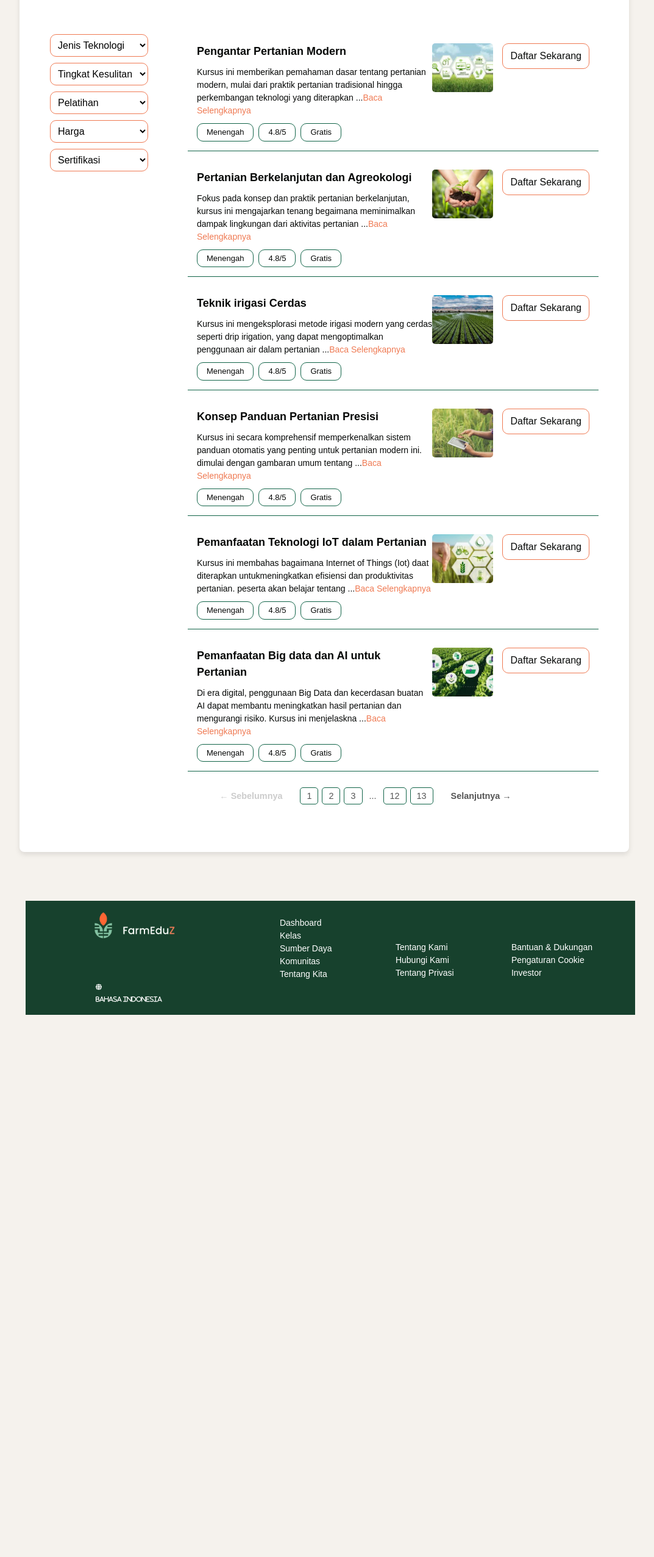
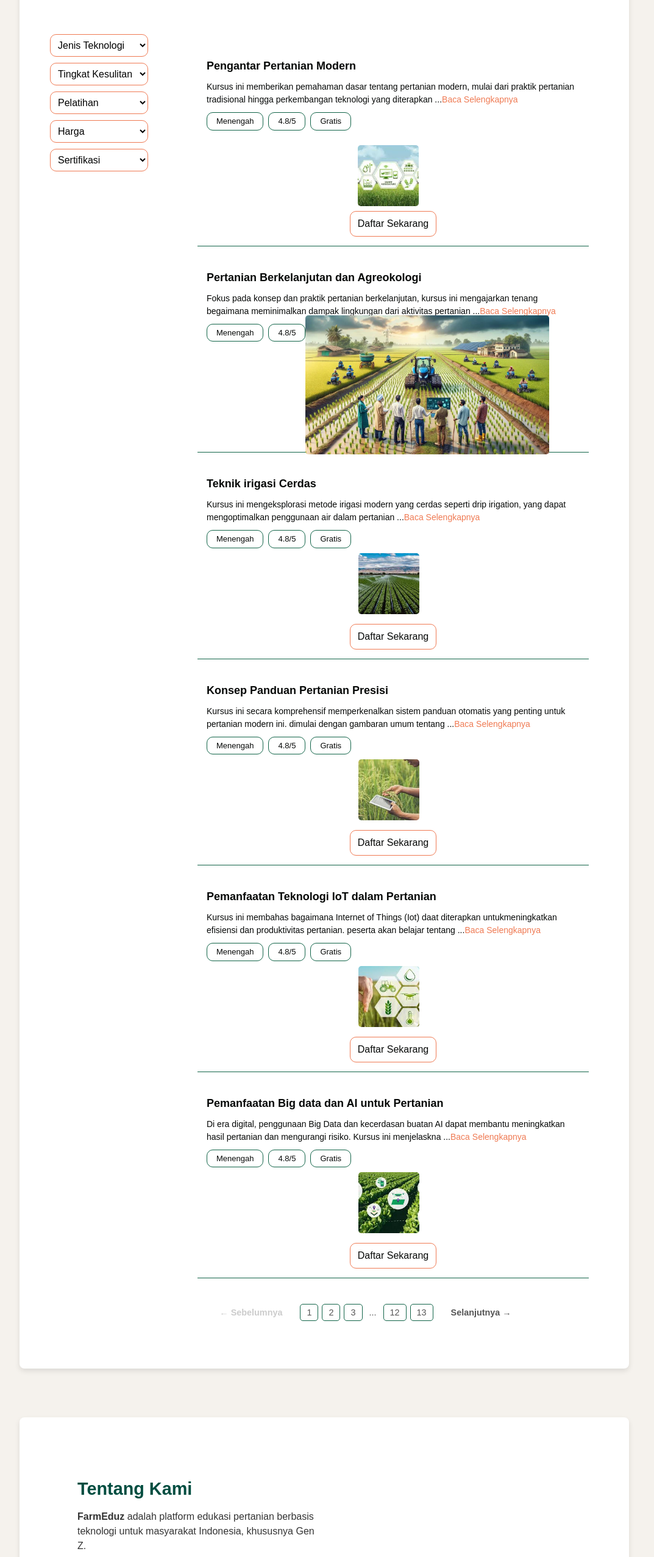
Before and after one commit to aihfdzah/GreeNext, a React (Vite) app: page / in a window 1280 px wide. Shown: the part 244-2797 px from the top of the page at 61% size, without its empty margins (108-1181 px from the left). Before the commit the page ends 1918 px from the top, so only its background shows below. Built offline with nearby package versions, Linux system fonts and the light colour scheme.

Commit message:
add img about

```diff
--- a/src/App.css
+++ b/src/App.css
@@ -99,9 +99,9 @@ body {
     text-decoration: none;
 }
 .masuk-btn:hover {
-    background-color: var(--text-color2) !important;
+    background: var(--text-color2) !important;
     color: white;
-    transition: .2s;
+    transition: 2s;
 }
 
 /* ----------kelas------------ */
@@ -197,20 +197,36 @@ option {
     flex-direction: column;
     gap: 15px;
     margin-left: 5%;
+    padding: 16px;
 }
 .course-item {
     display: flex;
-    align-items: flex-start;
+    gap: 8px;
+    align-items: center;
     padding: 15px;
     border-bottom: 1px solid #116448 !important;
     background-color: #fff;
+    flex-direction: column;
+    margin-top: 8px;
+}
+.action-section {
+    display: flex;
+    align-items: center;
+    justify-content: space-between;
+    margin-top: 16px;
+}
+.content {
+    display: flex;
+    flex-direction: column;
+    align-items: center;
 }
 .course-item img {
     width: 100px;
-    height: 80px;
+    height: 100px;
     object-fit: cover;
     border-radius: 5px;
     margin-right: 15px;
+    margin-bottom: 8px;
 }
 .konten-course {
     flex: 1;
@@ -311,18 +327,110 @@ option {
     cursor: pointer;
 }
 
+/* ----------------Tentang Kita--------------------- */
+.about-section, .features-section {
+    margin-bottom: 2rem;
+    padding: 50px 45px;
+}
 
+.about h2 {
+    color: #004d40;
+    font-size: 1.8rem;
+    margin-bottom: 0.5rem;
+}
 
+.about-content {
+    display: flex;
+    align-items: flex-start;
+    gap: 1rem;
+    position: relative;
+}
+
+.about-text {
+    flex: 1;
+    padding-right: 50%;
+    z-index: 1;
+}
+
+.about p {
+    font-size: 1rem;
+    margin: 0.5rem 0;
+    color: #333;
+}
+
+.about-image {
+    width: 50%;
+    max-width: 400px;
+    border-radius: 5px;
+    position: absolute;
+    top: 20%;
+    right: 20%;
+    height: auto;
+    z-index: 0;
+    margin-right: 15px;
+}
+
+.features {
+    text-align: center;
+    margin-top: 2rem;
+}
+
+.features h3 {
+    font-size: 1.5rem;
+    color: #004d40;
+    margin-bottom: 1rem;
+}
+
+.features h3 span {
+    color: #00796b;
+    font-weight: bold;
+}
+
+.feature-list {
+    display: grid;
+    grid-template-columns: repeat(2, 1fr);
+    gap: 1rem;
+    margin-top: 1rem;
+}
+
+.feature-item {
+    background-color: #e8f5e9;
+    padding: 1rem;
+    border-radius: 8px;
+    text-align: left;
+    display: flex;
+    align-items: start;
+    gap: 0.5rem;
+}
+
+.feature-icon {
+    width: 40px;
+    height: 40px;
+}
+
+.feature-item h4 {
+    margin: 0.5rem 0;
+    color: #004d40;
+    font-size: 1.1rem;
+}
+
+.feature-item p {
+    font-size: 0.9rem;
+    margin: 0;
+    color: #555;
+}
 
 
 /* -----------footer----------- */
 .footer {
-    background-color: #17412D !important;
+    background-color: var(--main-color) !important;
     padding: 10px 50px;
     font-size: 14px;
     align-items: center;
     justify-content: center;
     position: relative;
+    bottom: 0;
+    right: 0;
     width: 100%;
     flex-direction: column;
     margin: 10px 10px;
--- a/src/App.jsx
+++ b/src/App.jsx
@@ -3,12 +3,14 @@ import React from "react";
 import Navbar from "./components/Navbar";
 import Footer from "./components/Footer";
 import Kelas from './pages/Kelas';
+import Tentang from './pages/Tentang';
 
 const App = () => {
   return (
     <div>
       <Navbar />
       <Kelas />
+      <Tentang />
       <Footer />
     </div>
   );
--- a/src/components/Navbar.jsx
+++ b/src/components/Navbar.jsx
@@ -14,7 +14,7 @@ const Navbar = () => {
                     </li>
 
                     <li className="nav-item me-5">
-                        <a className="nav-link" href="#kelas">
+                        <a className="nav-link" href="kelas.jsx">
                             Kelas</a>
                     </li>
 
@@ -29,13 +29,14 @@ const Navbar = () => {
                     </li>
 
                     <li className="nav-item me-5">
-                        <a className="nav-link" href="#tentangkita">
+                        <a className="nav-link" href="tentang.jsx">
                             Tentang Kita</a>
                     </li>
                 </ul>
 
                 <div className="masuk">
-                    <a href="#" className="masuk-btn">Masuk</a>
+                    <a className="masuk-btn" href="#">
+                        Masuk</a>
                 </div>
             </div>
         </nav>
--- a/src/pages/Kelas.jsx
+++ b/src/pages/Kelas.jsx
@@ -67,8 +67,14 @@ const Kelas = () => {
                                 <span>Gratis</span>
                             </div>
                         </div>
-                        <img src="./foto1.jpg" alt=""/>
-                        <button className="button-daftar">Daftar Sekarang</button>
+                        <div className="action-section">
+                            <div className="content">
+                                <img src="./foto1.jpg" alt=""/>
+                                <button className="button-daftar">Daftar Sekarang</button>
+                            </div>
+
+                        </div>
+
                     </div>
 
                     <div className="course-item">
--- /dev/null
+++ b/src/pages/Tentang.jsx
@@ -0,0 +1,53 @@
+import React from "react";
+
+const Tentang = () => {
+    return (
+        <div className="container">
+            <div className="about-section">
+                <section className="about">
+                    <h2>Tentang Kami</h2>
+                        <div className="about-content">
+                            <div className="about-text">
+                                <p><strong>FarmEduz</strong> adalah platform edukasi pertanian berbasis teknologi untuk masyarakat Indonesia, khususnya Gen Z.</p>
+                                <p>Kami menyediakan berbagai course yang dirancang untuk memajukan inovasi sektor pertanian masa depan di Indonesia.</p>
+                                <p>Team <br/> FarmEduz</p>
+                            </div>
+                        </div>
+                        <div>
+                            <img src="./about.jpg" alt="Tentang FarmEduz" className="about-image"/>
+                        </div>
+                </section>
+            </div>
+
+            <div className="features-section">
+                <section className="features">
+                    <h3>Kenapa <span>FarmEduz</span>?</h3>
+                    <div className="feature-list">
+                        <div className="feature-item">
+                            <img src="path/to/certificate-icon.png" alt="Sertifikasi" class="feature-icon"/>
+                            <h4>Sertifikasi</h4>
+                            <p>Setiap kali berhasil menyelesaikan sebuah kelas, kamu akan mendapatkan Sertifikat.</p>
+                        </div>
+                        <div className="feature-item">
+                            <img src="path/to/personalized-learning-icon.png" alt="Personalized Learning" class="feature-icon"/>
+                            <h4>Proses Pembelajaran Personalisasi</h4>
+                            <p>Kamu bebas memilih spesialisasi yang diinginkan agar dapat disesuaikan dengan kebutuhan saat ini.</p>
+                        </div>
+                        <div className="feature-item">
+                            <img src="path/to/video-learning-icon.png" alt="Pembelajaran Video" class="feature-icon"/>
+                            <h4>Pembelajaran Berbasis Video</h4>
+                            <p>Materi secara praktis melalui sesi video, tutorial langkah demi langkah, dan studi kasus nyata dari praktisi terbaik.</p>
+                        </div>
+                        <div className="feature-item">
+                            <img src="path/to/agriculture-icon.png" alt="Kebutuhan Pertanian" class="feature-icon"/>
+                            <h4>Berdasarkan Kebutuhan Pertanian</h4>
+                            <p>Hemat waktu dan biaya! Materi FarmEduz dibuat agar lebih mudah dimengerti dan sesuai dengan kebutuhan.</p>
+                        </div>
+                    </div>
+                </section>
+            </div>
+        </div>
+    );
+};
+
+export default Tentang;
```
Also changed, not shown: public/about.jpg (added), src/pages/Tentangkita.jsx (deleted).
